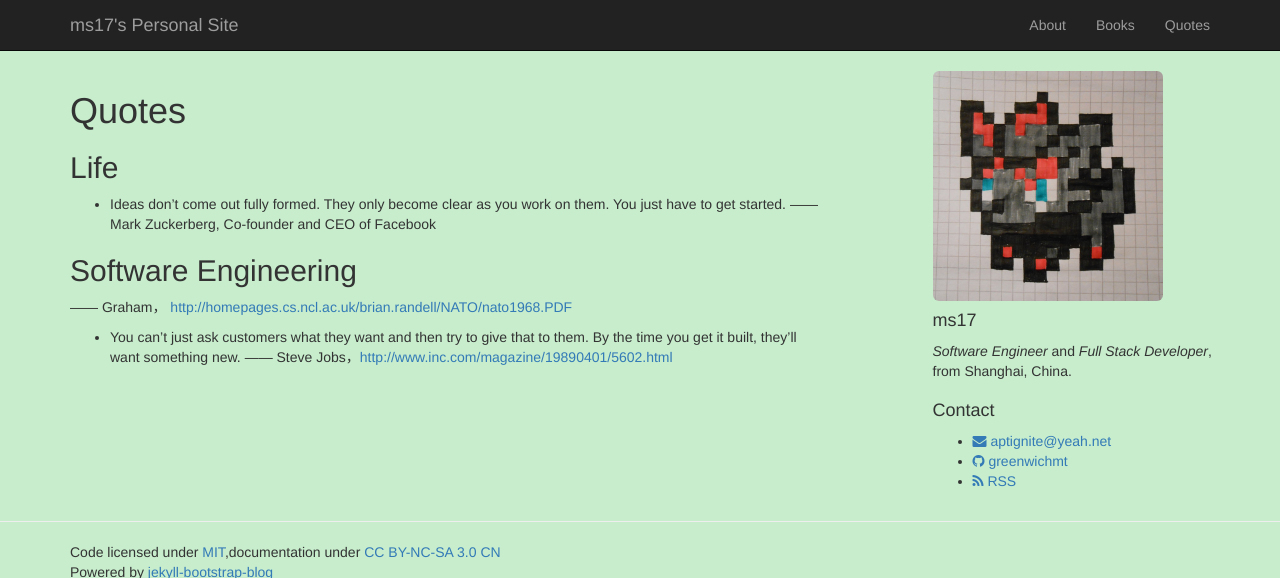
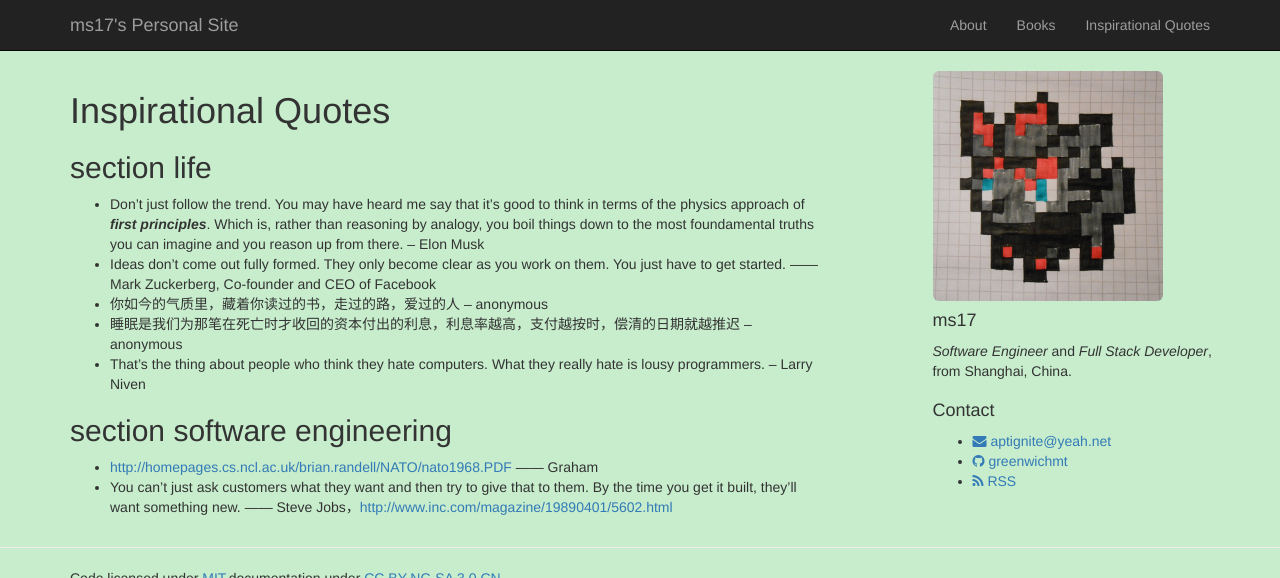
Before and after one commit to greenwichmt/greenwichmt.github.io, a Jekyll site: the page built from quotes.md, in a window 1280 px wide, cut to the strip 0-578 px from the top of the page. Built offline with Jekyll 4.4.1, drawn with Linux system fonts in a browser that asks for light colours.

Commit message:
[aboutme and quotes] edit my job career and add some quotes about life and software engineering

```diff
--- a/quotes.md
+++ b/quotes.md
@@ -1,17 +1,18 @@
 ---
 layout: page
-title: Quotes
+title: Inspirational Quotes
 permalink: /quotes/
 ---
 
-## Life
+## section life
 
+* Don't just follow the trend. You may have heard me say that it's good to think in terms of the physics approach of ***first principles***. Which is, rather than reasoning by analogy, you boil things down to the most foundamental truths you can imagine and you reason up from there. -- Elon Musk
+* Ideas don't come out fully formed. They only become clear as you work on them. You just have to get started.  —— Mark Zuckerberg, Co-founder and CEO of Facebook
+* 你如今的气质里，藏着你读过的书，走过的路，爱过的人 -- anonymous
+* 睡眠是我们为那笔在死亡时才收回的资本付出的利息，利息率越高，支付越按时，偿清的日期就越推迟 -- anonymous
+* That's the thing about people who think they hate computers. What they really hate is lousy programmers. -- Larry Niven
 
-* Ideas don't come out fully formed. They only become clear as you work on them. You just have to get started.
-—— Mark Zuckerberg, Co-founder and CEO of Facebook
+## section software engineering
 
-## Software Engineering
-
-—— Graham， <http://homepages.cs.ncl.ac.uk/brian.randell/NATO/nato1968.PDF>
-* You can't just ask customers what they want and then try to give that to them. By the time you get it built, they'll want something new.
-—— Steve Jobs，<http://www.inc.com/magazine/19890401/5602.html>
+* <http://homepages.cs.ncl.ac.uk/brian.randell/NATO/nato1968.PDF> —— Graham
+* You can't just ask customers what they want and then try to give that to them. By the time you get it built, they'll want something new.  —— Steve Jobs，<http://www.inc.com/magazine/19890401/5602.html>
```
Also changed, not shown: about.md (+5 -2 lines).
